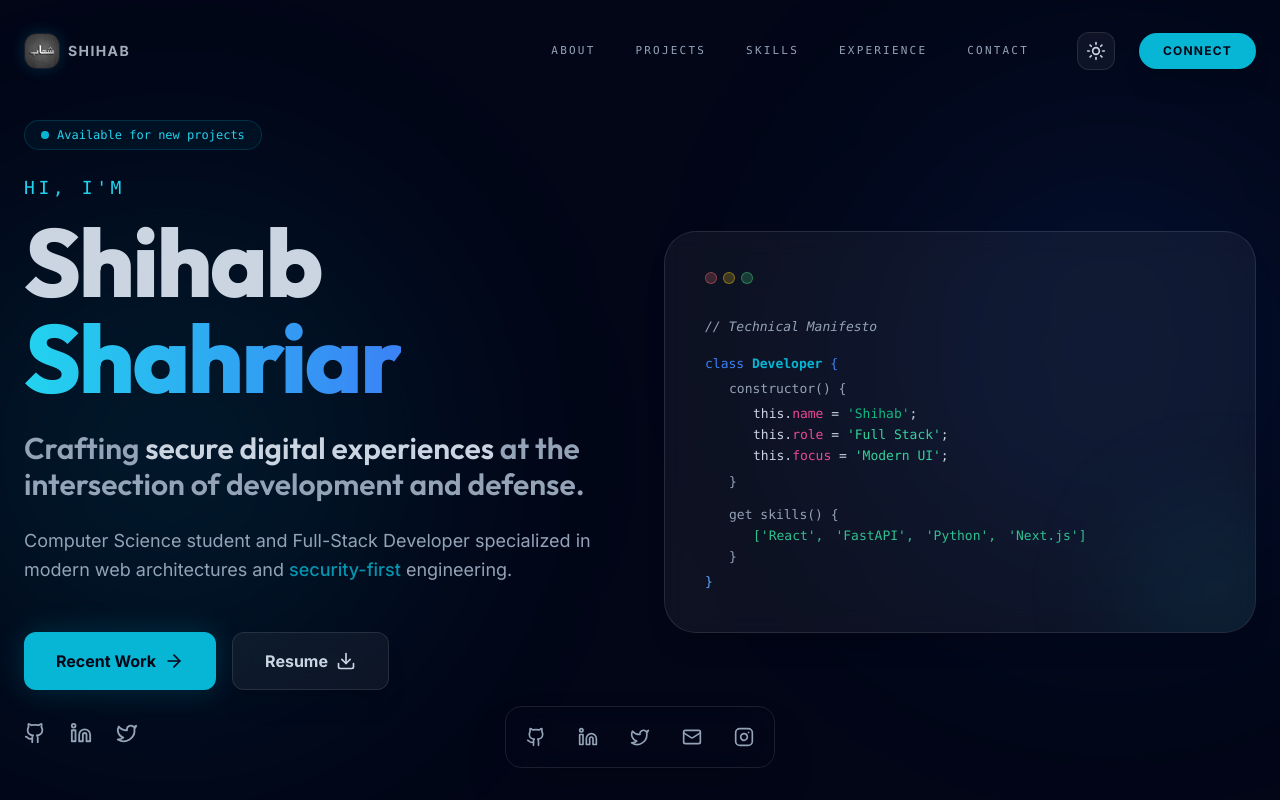
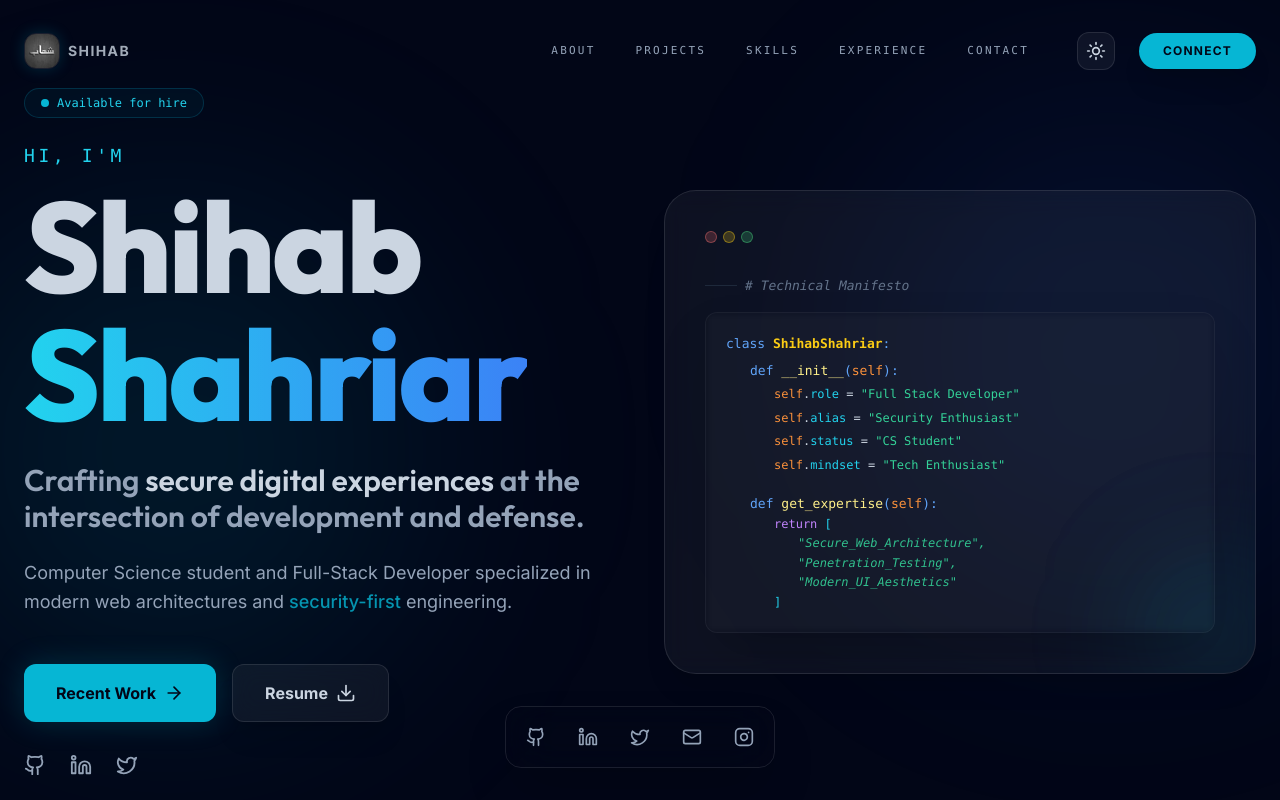
Before and after one commit to rushdv/portfolio, a React (Vite) app: page / in a window 1280 px wide. Shown: the top 800 px of the page. Built offline with nearby package versions, Linux system fonts and the light colour scheme.

Commit message:
style: perfect name typography and rewrite manifesto in python syntax

```diff
--- a/src/sections/Hero.jsx
+++ b/src/sections/Hero.jsx
@@ -29,14 +29,14 @@ export default function Hero({ theme }) {
                 <span className="animate-ping absolute inline-flex h-full w-full rounded-full bg-cyan-400 opacity-75"></span>
                 <span className="relative inline-flex rounded-full h-2 w-2 bg-cyan-500"></span>
               </span>
-              Available for new projects
+              Available for hire
             </motion.div>
 
             <div className="space-y-3">
               <h2 className="text-cyan-400 font-medium text-lg tracking-[0.2em] uppercase font-mono">
                 Hi, I'm
               </h2>
-              <h1 className="text-6xl md:text-8xl font-black text-[var(--text-primary)] tracking-tight leading-[0.9]">
+              <h1 className="text-7xl md:text-9xl font-black text-[var(--text-primary)] tracking-tight leading-[0.8] mb-2">
                 Shihab <br />
                 <span className="text-gradient">Shahriar</span>
               </h1>
@@ -91,32 +91,36 @@ export default function Hero({ theme }) {
               <div className="w-3 h-3 rounded-full bg-green-400/20 border border-green-400/40"></div>
             </div>
 
-            <div className="font-mono text-[13px] leading-relaxed space-y-4">
-              <div className="text-[var(--text-secondary)] italic mb-4">// Technical Manifesto</div>
+            <div className="font-mono text-[13px] leading-relaxed space-y-4 relative z-10">
+              <div className="flex items-center gap-2 text-slate-500 italic mb-4">
+                <span className="w-8 h-px bg-slate-800"></span>
+                # Technical Manifesto
+              </div>
 
-              <div className="space-y-1">
-                <p className="text-blue-500">class <span className="text-cyan-500 font-bold">Developer</span> {"{"}</p>
+              <div className="space-y-1.5 rounded-xl bg-slate-950/20 p-5 border border-white/5 backdrop-blur-sm shadow-2xl">
+                <p className="text-blue-400">class <span className="text-yellow-400 font-bold">ShihabShahriar</span>:</p>
                 <div className="pl-6 space-y-1">
-                  <p className="text-[var(--text-secondary)] font-light">constructor() {"{"}</p>
-                  <div className="pl-6">
-                    <p className="text-[var(--text-primary)]">this.<span className="text-pink-500">name</span> = <span className="text-emerald-500">'Shihab'</span>;</p>
-                    <p className="text-[var(--text-primary)]">this.<span className="text-pink-500">role</span> = <span className="text-emerald-400">'Full Stack'</span>;</p>
-                    <p className="text-[var(--text-primary)]">this.<span className="text-pink-500">focus</span> = <span className="text-emerald-400">'Modern UI'</span>;</p>
+                  <p className="text-blue-400">def <span className="text-yellow-200">__init__</span>(<span className="text-orange-400">self</span>):</p>
+                  <div className="pl-6 text-[12px] space-y-1">
+                    <p className="text-[var(--text-primary)]"><span className="text-orange-400">self</span>.<span className="text-cyan-400">role</span> = <span className="text-emerald-400">"Full Stack Developer"</span></p>
+                    <p className="text-[var(--text-primary)]"><span className="text-orange-400">self</span>.<span className="text-cyan-400">alias</span> = <span className="text-emerald-400">"Security Enthusiast"</span></p>
+                    <p className="text-[var(--text-primary)]"><span className="text-orange-400">self</span>.<span className="text-cyan-400">status</span> = <span className="text-emerald-400">"CS Student"</span></p>
+                    <p className="text-[var(--text-primary)]"><span className="text-orange-400">self</span>.<span className="text-cyan-400">mindset</span> = <span className="text-emerald-400">"Tech Enthusiast"</span></p>
                   </div>
-                  <p className="text-[var(--text-secondary)] font-light">{"}"}</p>
                 </div>
 
-                <div className="pl-6 pt-2">
-                  <p className="text-slate-400 font-light">get skills() {"{"}</p>
-                  <div className="pl-6 flex flex-wrap gap-x-3 text-emerald-400/90">
-                    <span>['React',</span>
-                    <span>'FastAPI',</span>
-                    <span>'Python',</span>
-                    <span>'Next.js']</span>
+                <div className="pl-6 pt-3">
+                  <p className="text-blue-400">def <span className="text-yellow-200">get_expertise</span>(<span className="text-orange-400">self</span>):</p>
+                  <div className="pl-6 text-[12px]">
+                    <p className="text-purple-400">return <span className="text-cyan-400">[</span></p>
+                    <div className="pl-6 flex flex-col text-emerald-400/90 italic">
+                      <span>"Secure_Web_Architecture",</span>
+                      <span>"Penetration_Testing",</span>
+                      <span>"Modern_UI_Aesthetics"</span>
+                    </div>
+                    <p className="text-cyan-400">]</p>
                   </div>
-                  <p className="text-slate-400 font-light">{"}"}</p>
                 </div>
-                <p className="text-blue-400">{"}"}</p>
               </div>
             </div>
 
```
